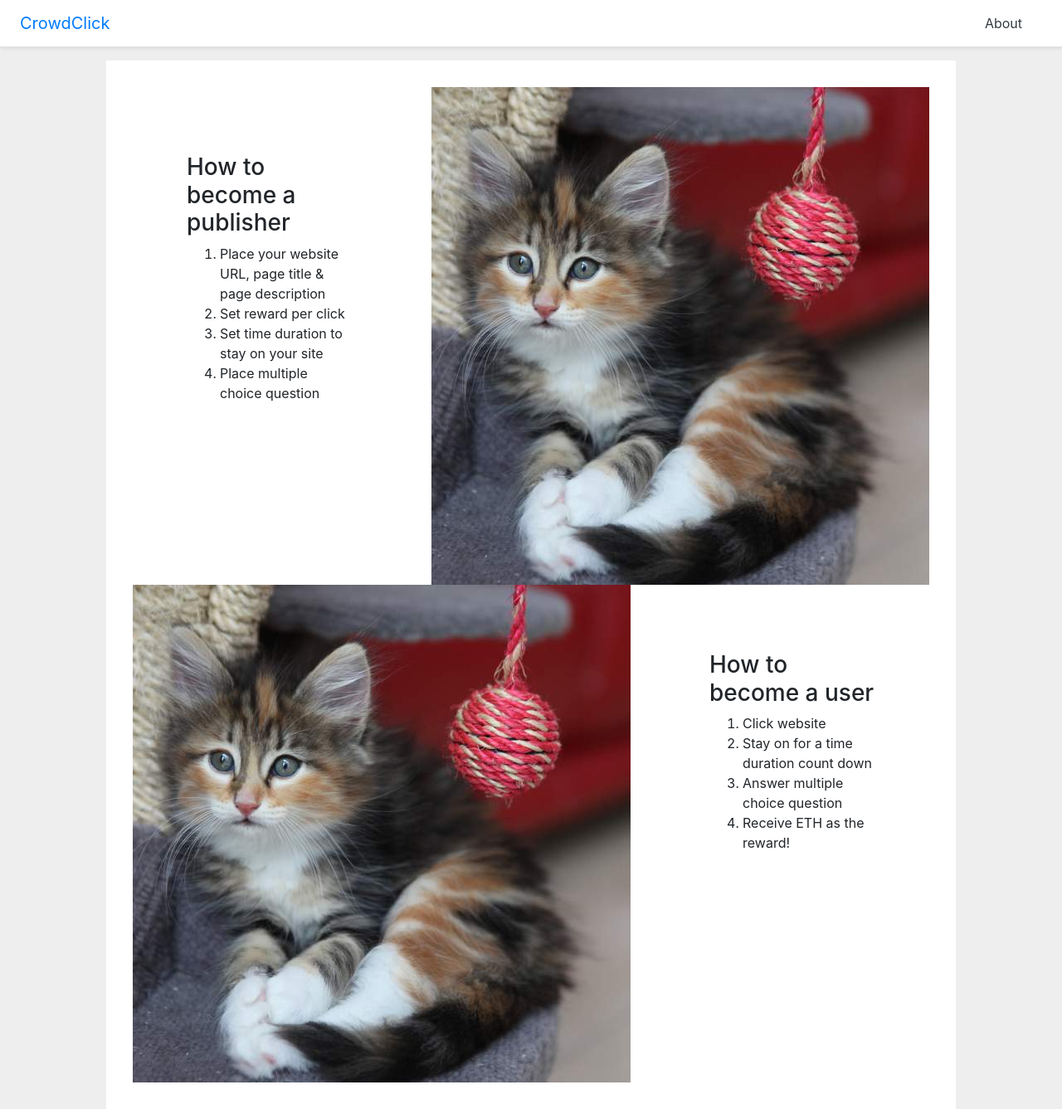
After one commit to crowd-tools/CrowdClick, a Django app: page /about in a window 1280 px wide. The commit adds this page. Shown: the whole page at 83% size. Run offline with Django 3.2, Linux system fonts and the light colour scheme; some libraries are stand-ins or nearby versions.

Commit message:
Align with layout design, implement about page

```diff
--- a/ad_source/static/css/main.css
+++ b/ad_source/static/css/main.css
@@ -0,0 +1,10 @@
+body{
+    background-color: #eeeeee;
+}
+
+#content {
+    /*text-align: center;*/
+    max-width: 80%;
+    background-color: #ffffff;
+    padding: 2em;
+}
--- /dev/null
+++ b/ad_source/templates/home/about.html
@@ -0,0 +1,36 @@
+{% extends "home/base.html" %}
+{% load static %}
+
+
+{% block title %}About{% endblock title %}
+
+{% block content %}
+    <div class="row">
+        <div class="col" style="padding: 5em">
+            <h3>How to become a publisher</h3>
+            <ol>
+                <li>Place your website URL, page title & page description</li>
+                <li>Set reward per click</li>
+                <li>Set time duration to stay on your site</li>
+                <li>Place multiple choice question</li>
+            </ol>
+        </div>
+        <div class="col">
+            <img src="{% static "img/about_publisher.jpeg" %}" alt="Publisher image">
+        </div>
+    </div>
+    <div class="row">
+        <div class="col">
+            <img src="{% static "img/about_user.jpeg" %}" alt="Publisher image">
+        </div>
+        <div class="col" style="padding: 5em">
+            <h3>How to become a user</h3>
+            <ol>
+                <li>Click website</li>
+                <li>Stay on for a time duration count down</li>
+                <li>Answer multiple choice question</li>
+                <li>Receive ETH as the reward!</li>
+            </ol>
+        </div>
+    </div>
+{% endblock %}
--- a/ad_source/templates/home/base.html
+++ b/ad_source/templates/home/base.html
@@ -15,8 +15,11 @@
 <script src="{% static "js/main.js" %}"></script>
 <div class="d-flex flex-column flex-md-row align-items-center p-3 px-md-4 mb-3 bg-white border-bottom shadow-sm">
     <h5 class="my-0 mr-md-auto font-weight-normal"><a href="/">CrowdClick</a></h5>
+        <nav class="my-2 my-md-0 mr-md-3">
+            <a class="p-2 text-dark" href="{% url "about" %}">About</a>
+        </nav>
 </div>
-<div class="container">
+<div id="content" class="container">
     {% block content %}{% endblock content %}
 </div>
 <script src="https://code.jquery.com/jquery-3.3.1.slim.min.js"
@@ -28,5 +31,6 @@
 <script src="https://stackpath.bootstrapcdn.com/bootstrap/4.3.1/js/bootstrap.min.js"
         integrity="sha384-JjSmVgyd0p3pXB1rRibZUAYoIIy6OrQ6VrjIEaFf/nJGzIxFDsf4x0xIM+B07jRM"
         crossorigin="anonymous"></script>
+<script src="https://cdn.jsdelivr.net/gh/ethereum/web3.js@1.0.0-beta.34/dist/web3.min.js">
 </body>
 </html>
--- a/ad_source/urls.py
+++ b/ad_source/urls.py
@@ -4,4 +4,5 @@ from . import views
 
 urlpatterns = [
     path('', views.home, name='landing_page'),
+    path('about', views.about, name='about'),
 ]
--- a/ad_source/views.py
+++ b/ad_source/views.py
@@ -1,9 +1,5 @@
 from django.http import HttpResponse
 from django.views.generic.base import TemplateView
-
-
-def landing_page(request):
-    return HttpResponse("Hello, world. You're at the polls index.")
 
 
 class HomeView(TemplateView):
@@ -14,4 +10,9 @@ class HomeView(TemplateView):
         return kwargs
 
 
+class AboutView(TemplateView):
+    template_name = "home/about.html"
+
+
 home = HomeView.as_view()
+about = AboutView.as_view()
```
Also changed, not shown: ad_source/templates/home/index.html (+23 -1 lines), README.md, ad_source/static/img/about_publisher.jpeg (added), ad_source/static/img/about_user.jpeg (added), ad_source/static/img/landing_image.jpeg (added).
